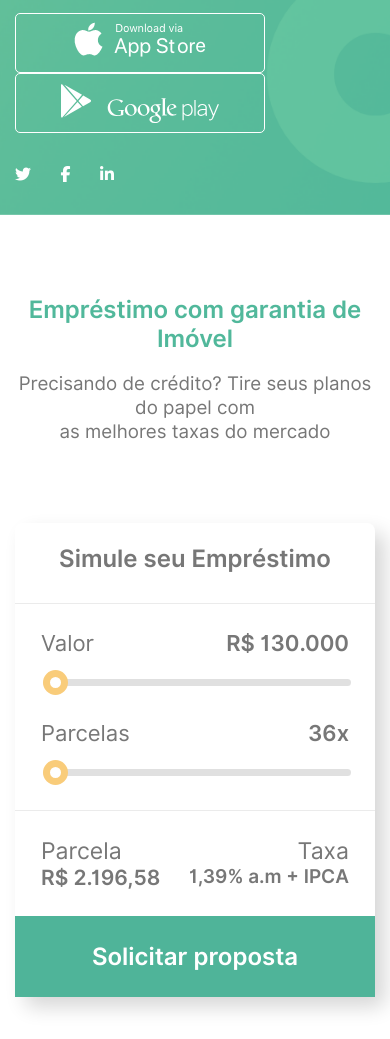
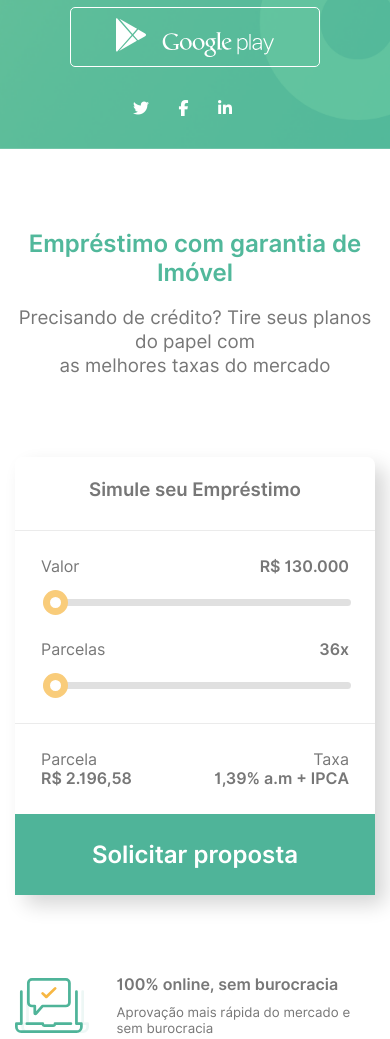
Before and after one commit to jadsonsantos/redesign-sofisa, a website: page index.html in a window 390 px wide. Shown: the part 454-1493 px from the top of the page. Drawn offline with nearby package versions, Linux system fonts and the light colour scheme; files that its build step writes are made by us from their sources.

Commit message:
fix(): Add media queries

```diff
--- a/scss/components/_advance.scss
+++ b/scss/components/_advance.scss
@@ -41,21 +41,15 @@
         .advance-calc {
             justify-content: space-around;
 
-            & > div {
+            .advance-calculator {
                 margin-bottom: 80px;
-
-                @include mq("tablet-wide") {
-                    margin-bottom: 100px;
-                }
-            }
-
-            .advance-calculator {
                  -webkit-box-shadow: 10px 10px 20px 0px rgba(0,0,0,0.16);
                     -moz-box-shadow: 10px 10px 20px 0px rgba(0,0,0,0.16);
                          box-shadow: 10px 10px 20px 0px rgba(0,0,0,0.16);
                 border-radius: 8px;
 
                 @include mq("tablet-wide") {
+                    margin-bottom: 100px;
                     width: 488px;
                 }
 
@@ -64,8 +58,12 @@
                     border-bottom: 1px solid $color-9;
 
                     h3 {
-                        font: 24px "Inter SemiBold";
+                        font-family: $font-3;
                         text-align: center;
+
+                        @include mq("tablet-wide") {
+                            font: 24px;
+                        }
                     }
                 }
 
@@ -82,7 +80,11 @@
                     }
 
                     .calc-title {
-                        @include font-source-sans($ff: $font-1, $size: 22px, $lh: 26px);
+                        font-family: $font-1;
+
+                        @include mq("tablet-wide") {
+                            @include font-source-sans($size: 22px, $lh: 26px);
+                        }
                     }
 
                     .calc-container {
@@ -92,7 +94,11 @@
                     }
 
                     .amount, .installments {
-                        font: 22px "Inter SemiBold";
+                        font-family: "Inter SemiBold";
+
+                        @include mq("tablet-wide") {
+                            font-size: 22px;
+                        }
                     }
 
                     .calc-installments {
@@ -152,7 +158,11 @@
                     .total-installment {
 
                         span:last-child {
-                            @include font-source-sans($ff: $font-3, $size: 21px, $lh: 25px);
+                            font-family: $font-3;
+
+                            @include mq("tablet-wide") {
+                                @include font-source-sans($size: 21px, $lh: 25px);
+                            }
                         }
                     }
 
@@ -160,13 +170,20 @@
                         text-align: right;
 
                         span:last-child {
-                            @include font-source-sans($ff: $font-3, $size: 19px, $lh: 23px);
+                            font-family: $font-3;
+
+                            @include mq("tablet-wide") {
+                                @include font-source-sans($size: 19px, $lh: 23px);
+                            }
                         }
                     }
 
                     .result-title {
-                        font-size: 23px;
-                        line-height: 28px;
+
+                        @include mq("tablet-wide") {
+                            font-size: 23px;
+                            line-height: 28px;
+                        }
                     }
                 }
 
--- a/scss/components/_benefits.scss
+++ b/scss/components/_benefits.scss
@@ -3,18 +3,18 @@
 .benefits {
 
     &-content {
-        margin: -70px auto 0;
         padding: 30px 70px;
         justify-content: space-around;
-        border-radius: 9px;
-        -webkit-box-shadow: 5px 5px 10px 0px rgba(0,0,0,0.16);
-           -moz-box-shadow: 5px 5px 10px 0px rgba(0,0,0,0.16);
-                box-shadow: 5px 5px 10px 0px rgba(0,0,0,0.16);
         background-color: $white;
         z-index: z("benefits-content");
 
         @include mq("tablet-wide") {
+            margin: -70px auto 0;
             width: 1170px;
+            border-radius: 9px;
+            -webkit-box-shadow: 5px 5px 10px 0px rgba(0,0,0,0.16);
+               -moz-box-shadow: 5px 5px 10px 0px rgba(0,0,0,0.16);
+                    box-shadow: 5px 5px 10px 0px rgba(0,0,0,0.16);
         }
     }
 
--- a/scss/components/_fullscreen.scss
+++ b/scss/components/_fullscreen.scss
@@ -27,7 +27,6 @@
 
                 h2 {
                     font-family: $font-4;
-                    font-size: 40px;
 
                     @include mq("tablet-wide") {
                         @include font-source-sans($ff: $font-4, $size: 70px, $lh: 85px);
@@ -40,15 +39,15 @@
 
                 p {
                     margin: 20px 0;
-                    @include font-source-sans($ff: $font-1, $size: 22px);
 
                     @include mq("tablet-wide") {
-                        line-height: 1.5;
+                        @include font-source-sans($size: 22px, $lh: 23px);
                     }
                 }
 
                 .btn {
                     margin: 20px 0 0;
+                    text-align: center;
 
                     .apple, .google {
                         width: 250px;
@@ -63,6 +62,7 @@
 
                     .apple {
                         padding-top: 2px;
+                        margin-bottom: 10px;
                     }
 
                     .google {
@@ -74,8 +74,11 @@
                 }
 
                 .social-media {
+                    margin: 32px 0 0;
 
-                    margin: 32px 0 0;
+                    @include mq("phone-wide", "max") {
+                        text-align: center;
+                    }
 
                     i {
                         margin-right: 25px;
--- a/scss/components/_get-started.scss
+++ b/scss/components/_get-started.scss
@@ -1,6 +1,8 @@
 .get-started {
 
-    margin-top: 142px;
+    @include mq("tablet-wide") {
+        margin-top: 142px;
+    }
 
     &-content {
         background-image: url("/images/investidor.png");
@@ -15,16 +17,17 @@
     }
 
     &-infos {
-        padding: 80px 50px;
-        float: right;
+        padding: 40px 20px;
         position: absolute;
         background-color: $color-0;
         color: $color-4;
-        border-radius: 9px;
-        box-shadow: 0 4px 8px 0 rgba(234, 234, 234, 0.7), 0 6px 20px 0 rgba(218, 214, 214, 0.5);
 
         @include mq("tablet-wide") {
+            padding: 80px 50px;
             width: 1085px;
+            float: right;
+            border-radius: 9px;
+            box-shadow: 0 4px 8px 0 rgba(234, 234, 234, 0.7), 0 6px 20px 0 rgba(218, 214, 214, 0.5);
         }
 
         .title {
--- a/scss/components/_steps.scss
+++ b/scss/components/_steps.scss
@@ -1,7 +1,11 @@
 .steps {
-    padding: 110px 0 167px;
+    padding: 80px 0;
     background: linear-gradient(90deg, rgba(81,184,144,1) 0%, rgba(101,214,183,1) 100%);
     color: $white;
+
+    @include mq("tablet-wide") {
+        padding: 110px 0 167px;
+    }
 
     &-content {
         justify-content: space-between;
@@ -15,7 +19,10 @@
 
             h2 {
                 margin-bottom: 26px;
-                @include font-source-sans($ff: $font-3, $size: 32px, $lh: 39px);
+
+                @include mq("tablet-wide") {
+                    @include font-source-sans($ff: $font-3, $size: 32px, $lh: 39px);
+                }
             }
 
             h3 {
```
